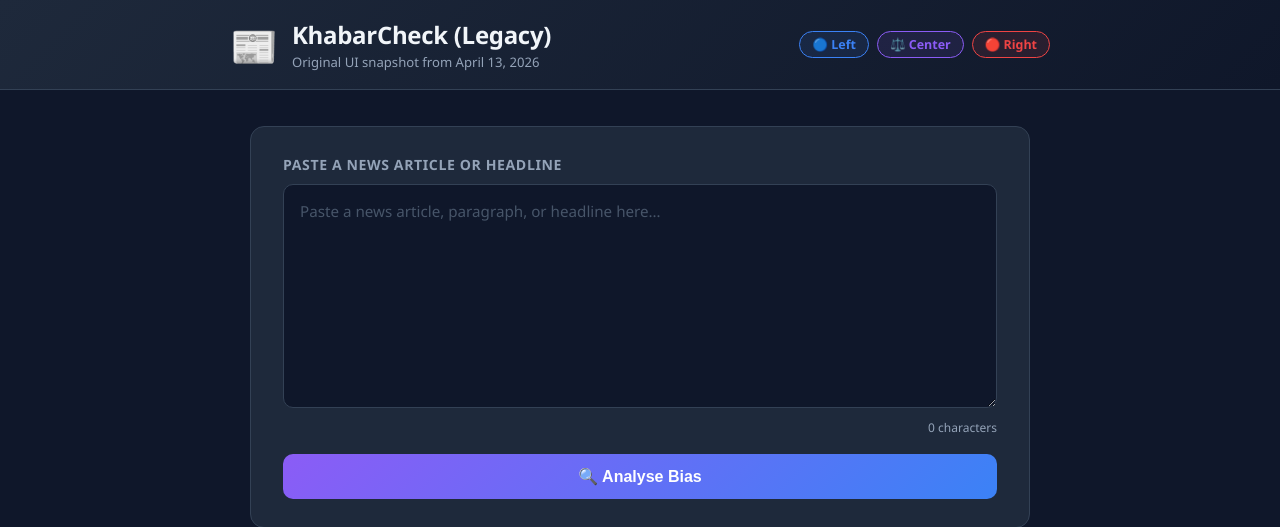
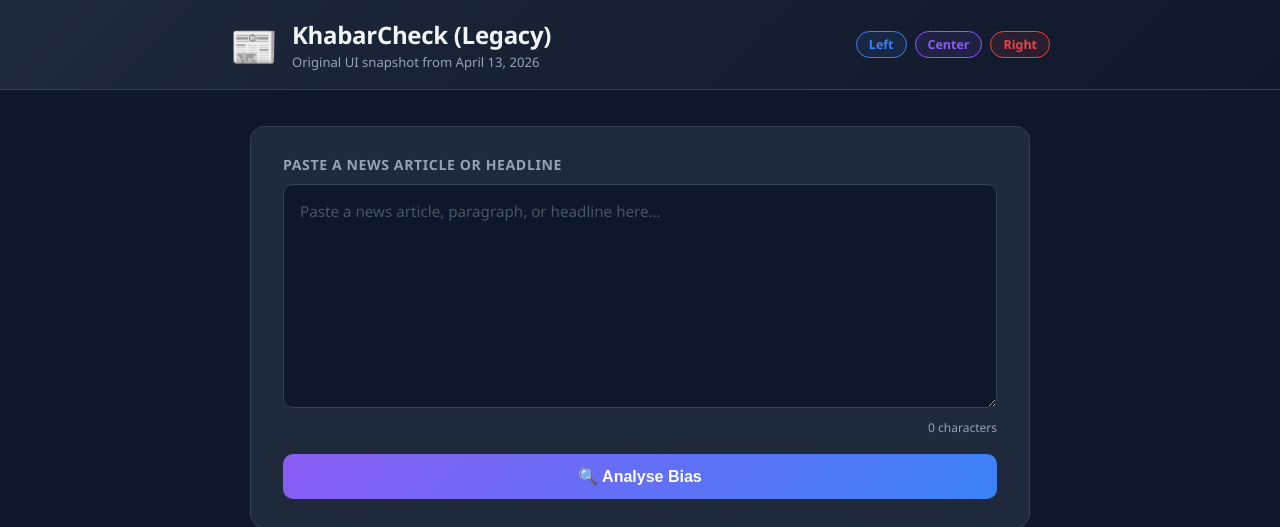
Before and after one commit to RayyanAlam1/Bias-Detection, a Flask app: page /legacy in a window 1280 px wide. Shown: the top 527 px of the page. Run offline with Flask 3, Linux system fonts and the light colour scheme.

Commit message:
removed these stupid emojis

```diff
--- a/manual_test.py
+++ b/manual_test.py
@@ -13,7 +13,7 @@
 from transformers import AutoTokenizer, AutoModelForSequenceClassification
 
 CKPT = r"C:\Users\22K-2127\Desktop\FYP\roberta-large-finetuned-v3\checkpoint-502"
-LABEL = {0: "LEFT  🔵", 1: "CENTER ⚖️", 2: "RIGHT 🔴"}
+LABEL = {0: "LEFT  ", 1: "CENTER ", 2: "RIGHT "}
 
 print("Loading model …")
 tokenizer = AutoTokenizer.from_pretrained(CKPT)
--- a/webapp/legacy_backup/app_2026-04-13.py
+++ b/webapp/legacy_backup/app_2026-04-13.py
@@ -28,13 +28,11 @@
     },
     1: {
         "name":        "Center",
-        "":       "⚖️",
         "description": "Centrist / balanced reporting detected.",
         "color":       "#8b5cf6",
     },
     2: {
         "name":        "Right",
-        "":       "🔴",
         "description": "Right-leaning political bias detected.",
         "color":       "#ef4444",
     },
--- a/webapp/templates/index_legacy.html
+++ b/webapp/templates/index_legacy.html
@@ -17,9 +17,9 @@
         </div>
       </div>
       <div class="badges">
-        <span class="badge blue">🔵 Left</span>
-        <span class="badge purple">⚖️ Center</span>
-        <span class="badge red">🔴 Right</span>
+        <span class="badge blue">Left</span>
+        <span class="badge purple">Center</span>
+        <span class="badge red">Right</span>
       </div>
     </div>
   </header>
@@ -52,19 +52,19 @@
         <div class="prob-title">Probability breakdown</div>
 
         <div class="prob-row">
-          <span class="prob-label">🔵 Left</span>
+          <span class="prob-label">Left</span>
           <div class="prob-bar-bg"><div class="prob-bar blue" id="bar-left"></div></div>
           <span class="prob-pct" id="pct-left"></span>
         </div>
 
         <div class="prob-row">
-          <span class="prob-label">⚖️ Center</span>
+          <span class="prob-label">Center</span>
           <div class="prob-bar-bg"><div class="prob-bar purple" id="bar-center"></div></div>
           <span class="prob-pct" id="pct-center"></span>
         </div>
 
         <div class="prob-row">
-          <span class="prob-label">🔴 Right</span>
+          <span class="prob-label">Right</span>
           <div class="prob-bar-bg"><div class="prob-bar red" id="bar-right"></div></div>
           <span class="prob-pct" id="pct-right"></span>
         </div>
```
Also changed, not shown: hf_app.py (+4 -4 lines), webapp/legacy_backup/index_2026-04-13.html (+6 -6 lines), README.md.
